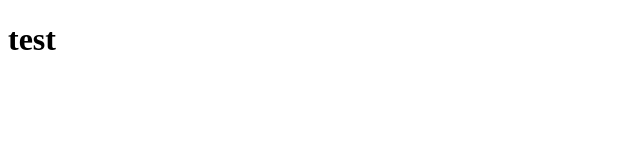
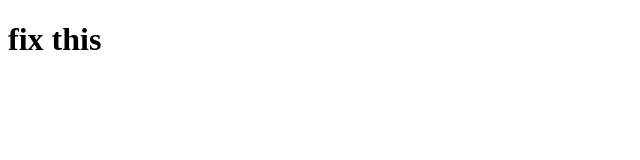
Before and after one commit to reinkdesigns/learning, a plain HTML site: page index.html in a window 1280 px wide. Shown: the whole page, without its empty margins (0-640 px from the left). Drawn offline with Linux system fonts and the light colour scheme.

Commit message:
Update index.html

```diff
--- a/index.html
+++ b/index.html
@@ -8,7 +8,7 @@
     <title>Document</title>
 </head>
 <body>
-    <h1>test</h1>
+    <h1>fix this</h1>
 
     <script src="app.js"></script>
 </body>
```
